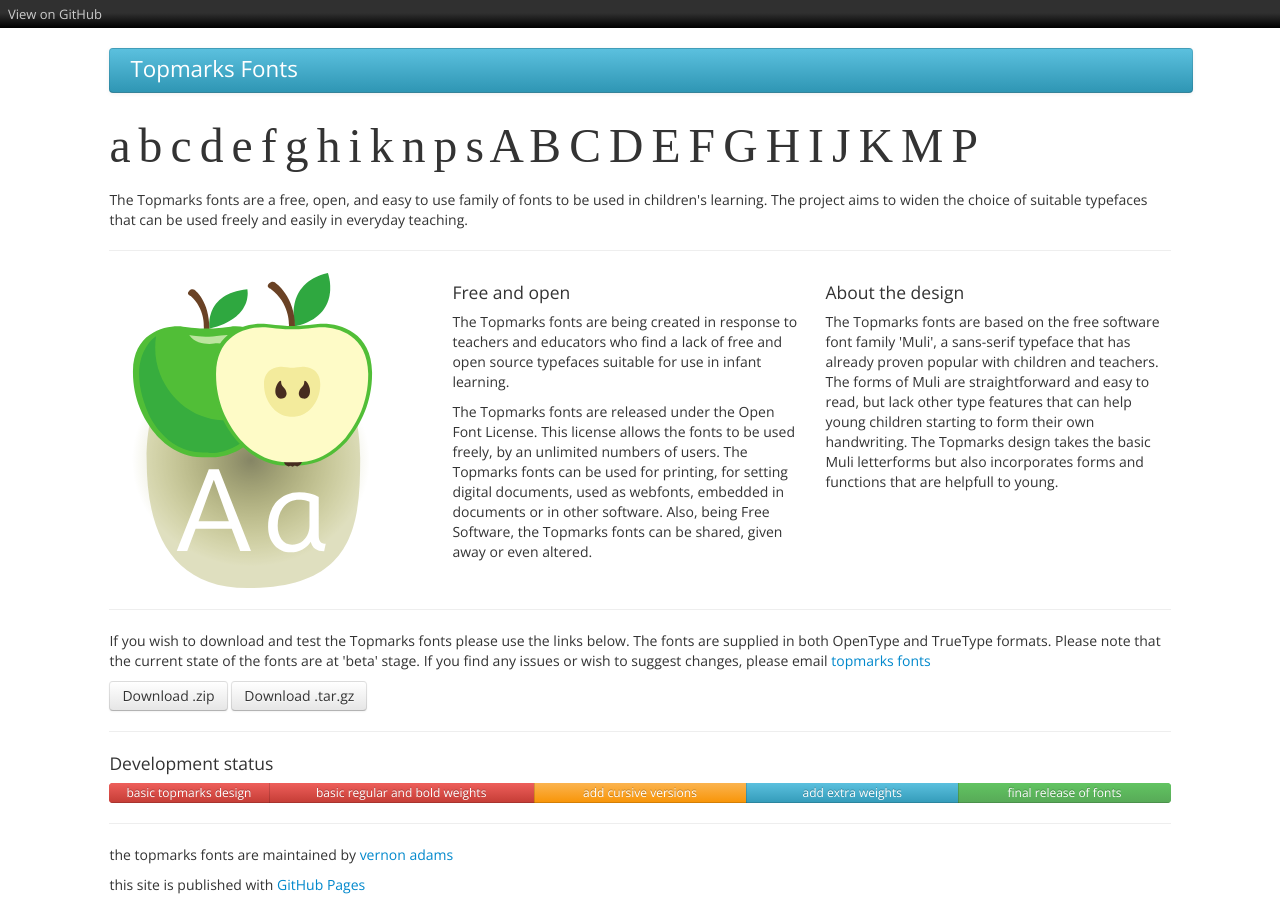
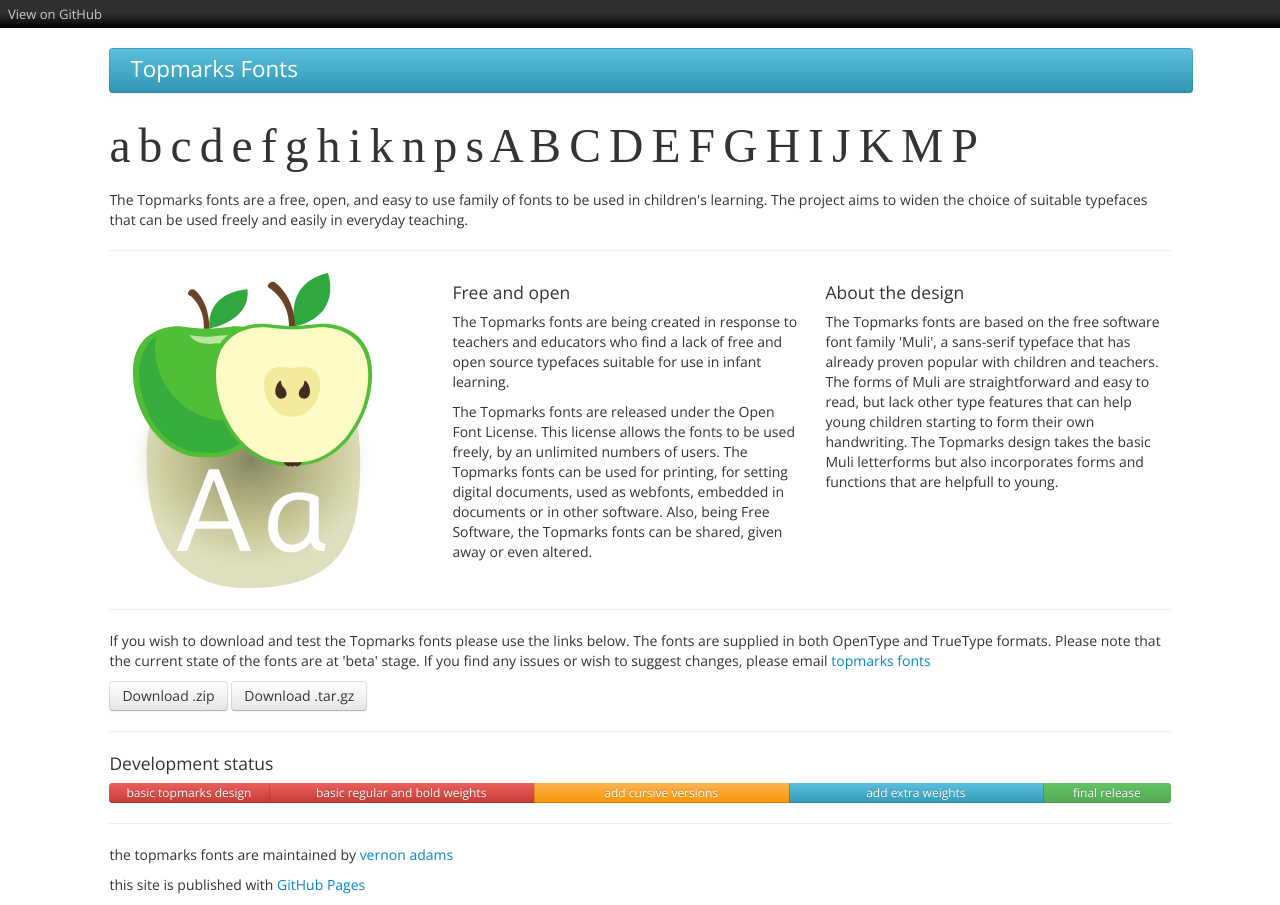
Before and after one commit to vernnobile/topmarks, a Jekyll site: the page built from index.html, in a window 1280 px wide. Built offline with Jekyll 4.4.1, drawn with Linux system fonts in a browser that asks for light colours; some web fonts are replaced.

Commit message:
Update roadmap.html

```diff
--- a/_includes/roadmap.html
+++ b/_includes/roadmap.html
@@ -4,9 +4,9 @@
 <div class="progress">
   <div class="bar bar-danger" style="width: 15%;">basic topmarks design</div>
   <div class="bar bar-danger" style="width: 25%;">basic regular and bold weights</div>
-  <div class="bar bar-warning" style="width: 20%;">add cursive versions</div>
-    <div class="bar bar-info" style="width: 20%;">add extra weights</div>
-  <div class="bar bar-success" style="width: 20%;">final release of fonts</div>
+  <div class="bar bar-warning" style="width: 24%;">add cursive versions</div>
+    <div class="bar bar-info" style="width: 24%;">add extra weights</div>
+  <div class="bar bar-success" style="width: 12%;">final release</div>
 </div>
 </p>
 </div>
```
